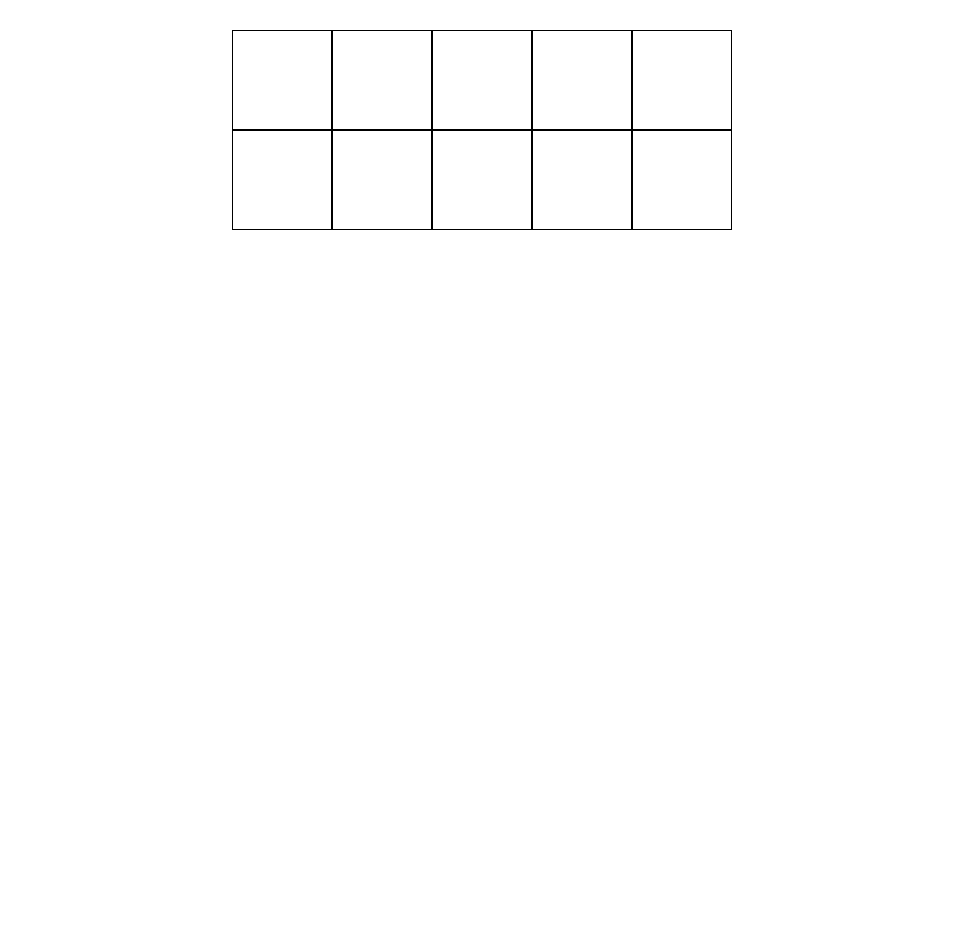
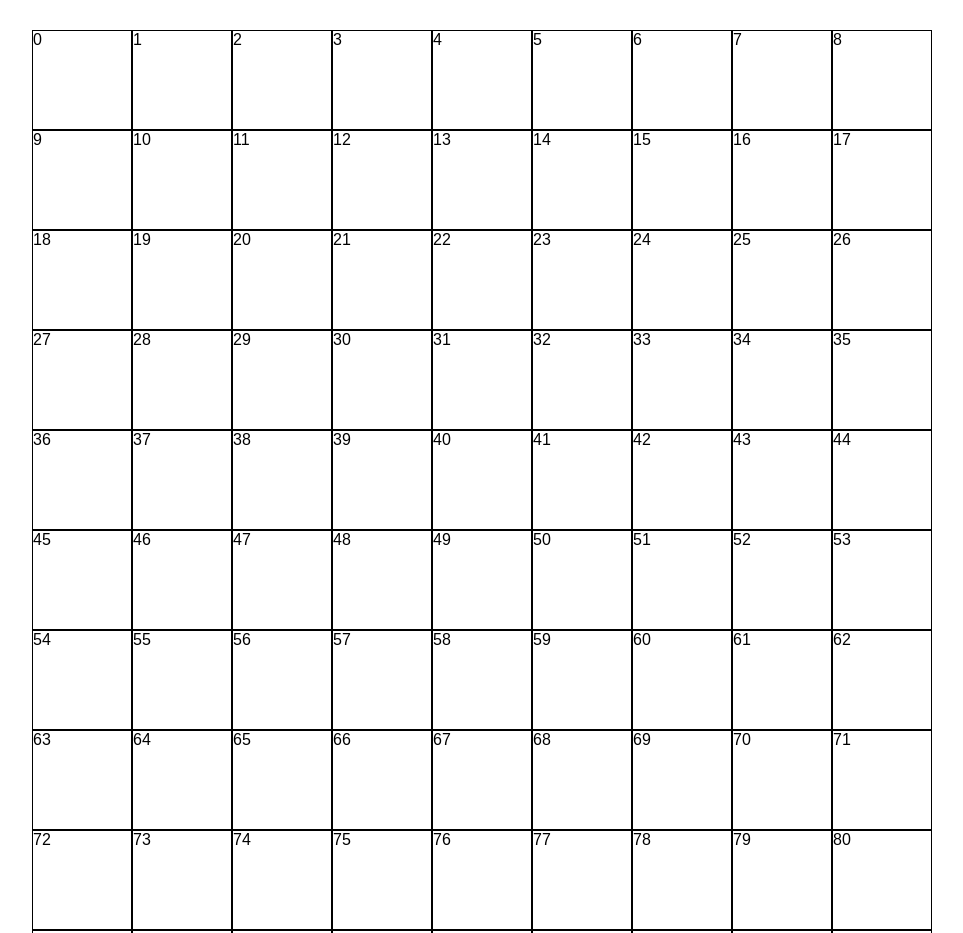
Before and after one commit to Drakon9927/js-campominato-grid, a plain HTML site: page index.html in a window 1280 px wide. Shown: the top 933 px of the page, without its empty margins (158-1121 px from the left). Before the commit the page ends 800 px from the top, so only its background shows below. Drawn offline with Linux system fonts and the light colour scheme.

Commit message:
m2 - js grid

```diff
--- a/css/style.css
+++ b/css/style.css
@@ -13,7 +13,7 @@ body {
 	display: flex;
 	flex-wrap: wrap;
 	margin: 0 auto;
-	width: 500px;
+	width: 900px;
     padding-top: 30px;
 }
 
--- a/index.html
+++ b/index.html
@@ -8,6 +8,7 @@
 </head>
 <body>
     <div id="grid">
+        <!-- <div class="square"></div>
         <div class="square"></div>
         <div class="square"></div>
         <div class="square"></div>
@@ -16,8 +17,7 @@
         <div class="square"></div>
         <div class="square"></div>
         <div class="square"></div>
-        <div class="square"></div>
-        <div class="square"></div>
+        <div class="square"></div> -->
 
     </div>
 
--- a/script.js
+++ b/script.js
@@ -0,0 +1,10 @@
+let griglia = document.getElementById(`grid`);
+
+for (let i = 0; i < 100; i++) {
+
+    let square = document.createElement("div");
+    square.classList.add("square");
+    square.innerText = i;
+    griglia.append(square);
+
+}
```
